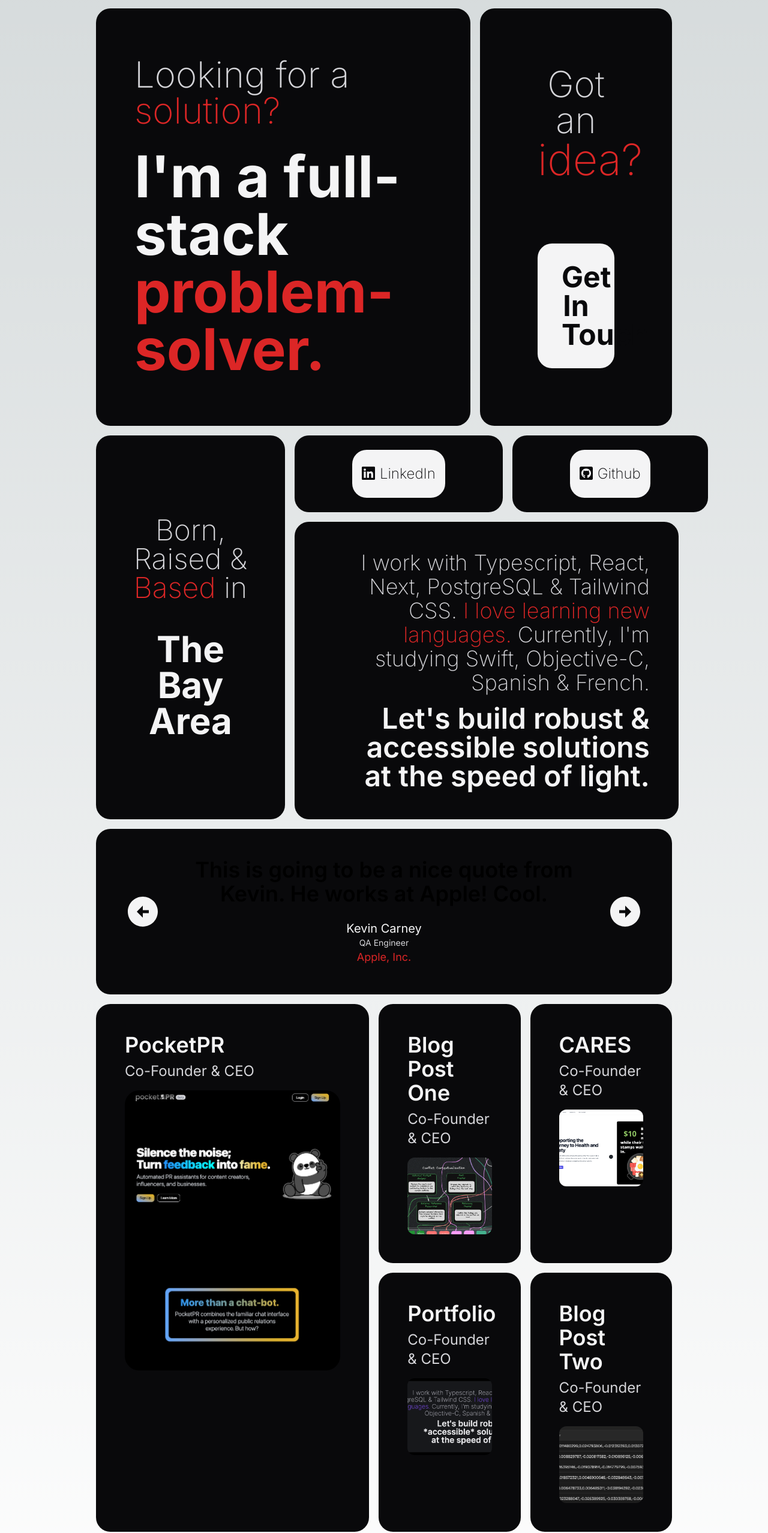
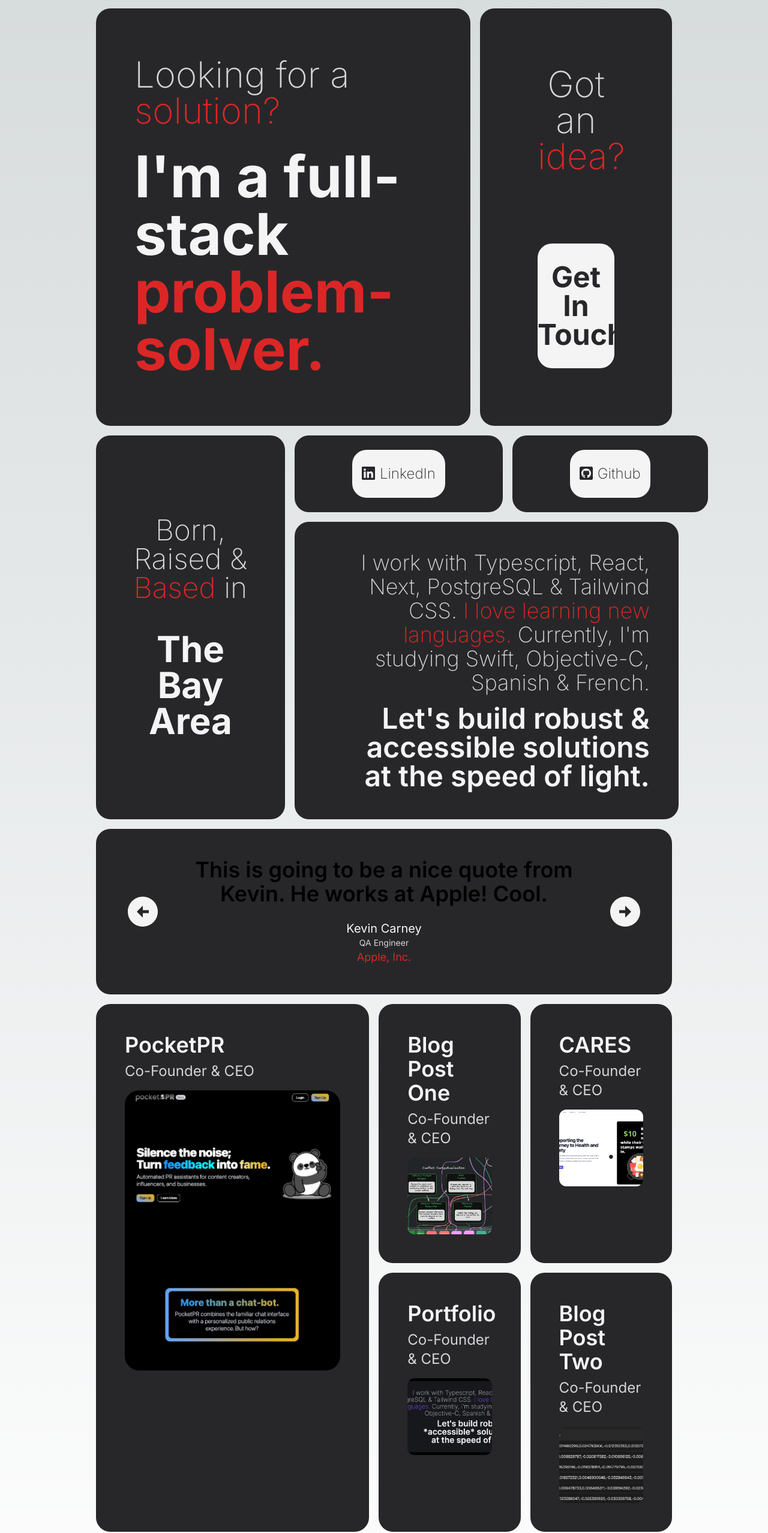
Before and after one commit to oconnorjohnson/portfolio, a Next.js app: page / in a window 1280 px wide. Shown: the part 98-2654 px from the top of the page at 60% size. Built offline with nearby package versions, Linux system fonts and the light colour scheme.

Commit message:
safety commit

```diff
--- a/app/page.tsx
+++ b/app/page.tsx
@@ -7,6 +7,7 @@ import { MdArrowCircleRight, MdArrowCircleLeft } from "react-icons/md";
 import { FaLinkedin } from "react-icons/fa";
 import { FaGithubSquare } from "react-icons/fa";
 import Image from "next/legacy/image";
+import { scroll, inView, useScroll, useInView } from "framer-motion";
 
 export default function Home() {
   const [isSidebarOpen, setSidebarOpen] = useState(false);
@@ -48,7 +49,7 @@ export default function Home() {
     <>
       <main className="mx-auto lg:w-3/4 2xl:w-2/3">
         {/* ------------------------------------NAVBAR------------------------------------ */}
-        <div className="mt-8 mx-4 lg:mx-0 p-4 flex justify-between grid-col-3 rounded-3xl bg-zinc-950">
+        <div className="mt-8 mx-4 lg:mx-0 p-4 flex justify-between grid-col-3 rounded-3xl bg-zinc-800">
           <Link
             href="/"
             className="pl-4 text-2xl text-zinc-100 hover:text-red-600 transition-colors font-semibold"
@@ -80,7 +81,7 @@ export default function Home() {
 
         {/* ------------------------------------TOGGLE-MENU------------------------------------ */}
         {isSidebarOpen && (
-          <div className="fixed rounded-3xl top-0 left-0 w-full h-full bg-zinc-950 flex flex-col items-start pl-10 justify-end">
+          <div className="fixed rounded-3xl top-0 left-0 w-full h-full bg-zinc-800 flex flex-col items-start pl-10 justify-end">
             <button onClick={toggleSidebar} className="mb-4">
               <IoIosCloseCircle className="absolute top-8 right-8 text-6xl" />
             </button>
@@ -102,7 +103,7 @@ export default function Home() {
         {/* ------------------------------------HERO------------------------------------ */}
         <div className="md:flex md:flex-row md:justify-between px-4 md:px-0">
           {/*Hero Card*/}
-          <div className="bg-zinc-950 my-4 flex flex-col justify-between rounded-3xl md:w-2/3 p-10 md:px-16 md:py-20">
+          <div className="bg-zinc-800 my-4 flex flex-col justify-between rounded-3xl md:w-2/3 p-10 md:px-16 md:py-20">
             <div className="text-4xl md:text-6xl pb-8 leading-tight font-extralight text-zinc-300">
               Looking for a <span className="text-red-600">solution?</span>
             </div>
@@ -114,23 +115,23 @@ export default function Home() {
           {/*End Hero Card*/}
           <div className="px-2" />
           {/*Get In Touch Card*/}
-          <div className="bg-zinc-950 my-4 flex flex-col justify-between text-center rounded-3xl md:w-1/3 p-10 md:p-24">
+          <div className="bg-zinc-800 my-4 flex flex-col justify-between text-center rounded-3xl md:w-1/3 p-10 md:p-24">
             <div className="text-4xl md:text-6xl text-center leading-tight font-extralight pb-10 md:pb-0 text-zinc-300">
-              Got an{" "}
-              <span className="text-red-600 text-5xl md:text-7xl">idea?</span>
+              Got an <span className="text-red-600">idea?</span>
             </div>
 
-            <button className="text-4xl md:text-5xl bg-zinc-100 transition-colors hover:bg-zinc-950 hover:text-zinc-100 py-8 px-10 rounded-3xl leading-tight font-bold text-zinc-950">
+            <button className="text-4xl md:text-5xl bg-zinc-100 transition-colors hover:bg-zinc-800 hover:text-zinc-100 py-8 rounded-3xl leading-tight font-bold text-zinc-800">
               Get In Touch
             </button>
           </div>
+
           {/*End Get In Touch Card*/}
         </div>
 
         {/* ------------------------------------ABOUT------------------------------------ */}
         <div className="md:flex md:flex-row md:justify-between px-4 md:px-0">
           {/*Born and Based Card*/}
-          <div className="hidden md:flex bg-zinc-950 text-center flex-col justify-center rounded-3xl md:w-1/3 p-10 md:p-12">
+          <div className="hidden md:flex bg-zinc-800 text-center flex-col justify-center rounded-3xl md:w-1/3 p-10 md:p-12">
             <div className="text-4xl md:text-5xl leading-tight font-extralight  text-zinc-300">
               Born, Raised & <span className="text-red-600">Based</span> in
             </div>
@@ -145,10 +146,10 @@ export default function Home() {
             <div className="flex flex-row justify-between md:px-0">
               {/*LinkedIn Card*/}
 
-              <div className="bg-zinc-950 transition-colors  flex flex-row justify-center text-center px-4 sm:px-10 md:px-24 text-2xl font-bold text-zinc-100 rounded-3xl py-6 w-full">
+              <div className="bg-zinc-800 transition-colors  flex flex-row justify-center text-center px-4 sm:px-10 md:px-24 text-2xl font-bold text-zinc-100 rounded-3xl py-6 w-full">
                 <Link
                   href="https://www.linkedin.com/in/oconnorjohnson"
-                  className="flex flex-row justify-center text-center px-4  text-lg md:text-2xl font-extralight text-zinc-950 rounded-3xl py-6 bg-zinc-100 hover:text-zinc-100 hover:bg-zinc-950 transition-colors"
+                  className="flex flex-row justify-center text-center px-4  text-lg md:text-2xl font-extralight text-zinc-800 rounded-3xl py-6 bg-zinc-100 hover:text-zinc-100 hover:bg-zinc-800 transition-colors"
                 >
                   <FaLinkedin className="pr-2 text-3xl" />
                   <div>LinkedIn</div>
@@ -160,11 +161,11 @@ export default function Home() {
               {/*Github Card*/}
               <div
                 id="socials"
-                className="bg-zinc-950 flex flex-row justify-center transition-colors text-center px-4 sm:px-10 md:px-24 text-2xl font-bold   text-zinc-100 rounded-3xl py-6 w-full"
+                className="bg-zinc-800 flex flex-row justify-center transition-colors text-center px-4 sm:px-10 md:px-24 text-2xl font-bold   text-zinc-100 rounded-3xl py-6 w-full"
               >
                 <Link
                   href="https://www.github.com/oconnorjohnson"
-                  className="flex flex-row justify-center text-center px-4 text-lg md:text-2xl font-extralight text-zinc-950 rounded-3xl py-6 bg-zinc-100 hover:bg-zinc-950 hover:text-zinc-100 transition-colors"
+                  className="flex flex-row justify-center text-center px-4 text-lg md:text-2xl font-extralight text-zinc-800 rounded-3xl py-6 bg-zinc-100 hover:bg-zinc-800 hover:text-zinc-100 transition-colors"
                 >
                   <FaGithubSquare className="pr-2 text-3xl" />
                   <div>Github</div>
@@ -175,7 +176,7 @@ export default function Home() {
             </div>
             <div className="py-2 md:hidden" />
             {/*Born and Based Card*/}
-            <div className="flex bg-zinc-950 text-center flex-col justify-center rounded-3xl md:w-1/3 p-10 md:p-12 md:hidden">
+            <div className="flex bg-zinc-800 text-center flex-col justify-center rounded-3xl md:w-1/3 p-10 md:p-12 md:hidden">
               <div className="text-3xl md:text-4xl leading-tight font-extralight pb-6 text-zinc-300">
                 Born, Raised & <span className="text-red-600">Based</span> in
               </div>
@@ -187,7 +188,7 @@ export default function Home() {
             {/*End Born and Based Card*/}
             <div className="py-2" />
             {/*About Card*/}
-            <div className="bg-zinc-950 rounded-3xl p-10 md:p-12">
+            <div className="bg-zinc-800 rounded-3xl p-10 md:p-12">
               <div className="text-2xl text-start md:text-end md:text-4xl leading-tight font-extralight pb-4 text-zinc-300">
                 I work with Typescript, React, Next, PostgreSQL & Tailwind CSS.{" "}
                 <span className="text-red-600">
@@ -210,7 +211,7 @@ export default function Home() {
         <div className="flex flex-col md:flex-row ">
           {/*Testimonial Card*/}
           <div className="px-4 md:px-0 w-full">
-            <div className="py-8 px-4 md:p-12 w-full min-w-full rounded-3xl bg-zinc-950 flex flex-col items-center">
+            <div className="py-8 px-4 md:p-12 w-full min-w-full rounded-3xl bg-zinc-800 flex flex-col items-center">
               <div className="relative w-full flex items-center justify-between">
                 <button
                   className="text-6xl text-zinc-100 hover:text-red-600 transition-colors"
@@ -258,7 +259,7 @@ export default function Home() {
         <div className="flex flex-col md:flex-row px-4 md:px-0">
           {/*PocketPR Card*/}
           <Link href="/">
-            <div className="flex flex-col bg-zinc-950 hover:bg-zinc-800 rounded-3xl h-full p-12">
+            <div className="flex flex-col bg-zinc-800 hover:bg-zinc-800 rounded-3xl h-full p-12">
               <div className="flex flex-row">
                 <div className="flex flex-col">
                   <h1 className="text-zinc-100 font-semibold text-3xl md:text-4xl">
@@ -284,7 +285,7 @@ export default function Home() {
           {/*Projects & Blog Grid*/}
           <div className="grid grid-col md:grid-cols-2 gap-4 md:w-2/3">
             <Link href="/">
-              <div className="bg-zinc-950 hover:bg-zinc-800 rounded-3xl h-full p-12">
+              <div className="bg-zinc-800 hover:bg-zinc-800 rounded-3xl h-full p-12">
                 <div className="flex flex-row">
                   <div className="flex flex-col">
                     <h1 className="text-zinc-100 font-semibold text-3xl md:text-4xl">
@@ -310,7 +311,7 @@ export default function Home() {
               </div>
             </Link>
             <Link href="/">
-              <div className="bg-zinc-950 hover:bg-zinc-800 rounded-3xl h-full p-12">
+              <div className="bg-zinc-800 hover:bg-zinc-800 rounded-3xl h-full p-12">
                 <div className="flex flex-row">
                   <div className="flex flex-col">
                     <h1 className="text-zinc-100 font-semibold text-3xl md:text-4xl">
@@ -336,7 +337,7 @@ export default function Home() {
               </div>
             </Link>
             <Link href="/">
-              <div className="bg-zinc-950 hover:bg-zinc-800 rounded-3xl h-full p-12">
+              <div className="bg-zinc-800 hover:bg-zinc-800 rounded-3xl h-full p-12">
                 <div className="flex flex-row">
                   <div className="flex flex-col">
                     <h1 className="text-zinc-100 font-semibold text-3xl md:text-4xl">
@@ -362,7 +363,7 @@ export default function Home() {
               </div>
             </Link>
             <Link href="/">
-              <div className="bg-zinc-950 hover:bg-zinc-800 rounded-3xl h-full p-12">
+              <div className="bg-zinc-800 hover:bg-zinc-800 rounded-3xl h-full p-12">
                 <div className="flex flex-row">
                   <div className="flex flex-col">
                     <h1 className="text-zinc-100 font-semibold text-3xl md:text-4xl">
@@ -394,7 +395,7 @@ export default function Home() {
 
         {/* ------------------------------------CONTACT-FORM------------------------------------ */}
         <div className="px-4 md:px-0">
-          <div className="p-8 grid grid-cols-1 md:grid-cols-2 text-md md:text-3xl rounded-3xl bg-zinc-950">
+          <div className="p-8 grid grid-cols-1 md:grid-cols-2 text-md md:text-3xl rounded-3xl bg-zinc-800">
             <div className="flex justify-start pb-4 md:p-4 mx-auto font-semibold">
               Interested in working{" "}
               <span className="text-red-600 hover:text-red-600 pl-2">
@@ -404,7 +405,7 @@ export default function Home() {
             </div>
             <Link
               href="mailto:recruitme@danielojohnson.com"
-              className="flex justify-center text-sm md:text-3xl text-red-600 hover:text-zinc-100 rounded-3xl py-4 px-12 bg-zinc-100 hover:bg-zinc-950 transition-colors font-semibold"
+              className="flex justify-center text-sm md:text-3xl text-red-600 hover:text-zinc-100 rounded-3xl py-4 px-12 bg-zinc-100 hover:bg-zinc-800 transition-colors font-semibold"
             >
               recruitme@danielojohnson.com
             </Link>
@@ -413,7 +414,7 @@ export default function Home() {
         <div className="py-2" />
         {/* ------------------------------------FOOTER------------------------------------ */}
 
-        <div className="mx-4 lg:mx-0 p-4 flex justify-between rounded-3xl bg-zinc-950">
+        <div className="mx-4 lg:mx-0 p-4 flex justify-between rounded-3xl bg-zinc-800">
           <Link
             href="/"
             className="pl-4 text-lg md:text-2xl text-zinc-100 hover:text-white transition-colors font-semibold"
```
